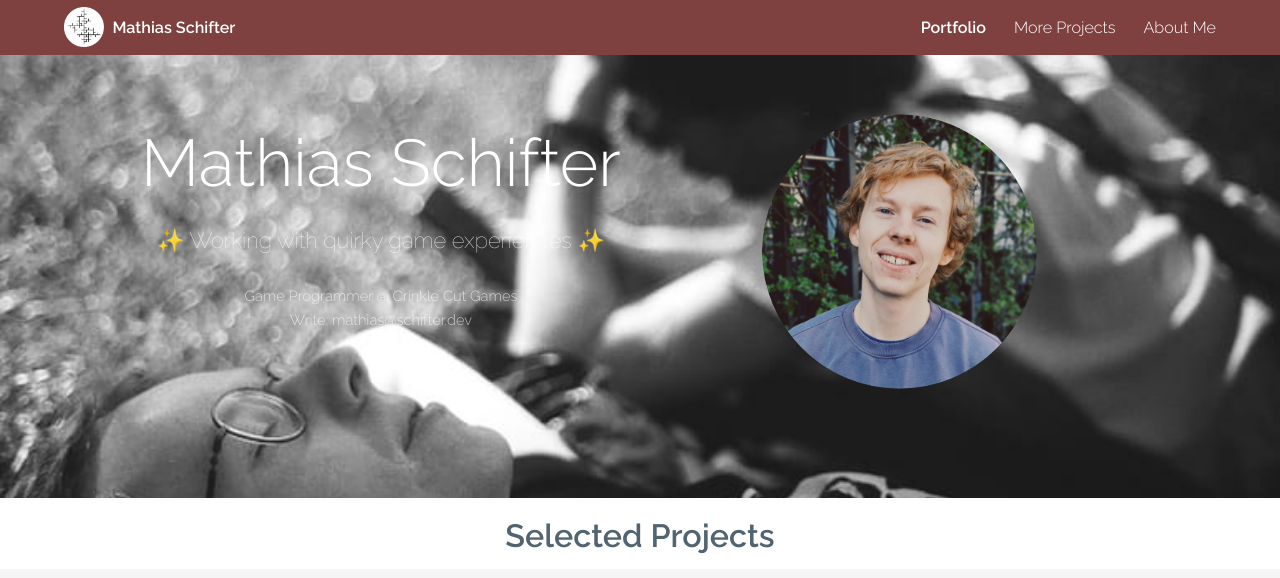
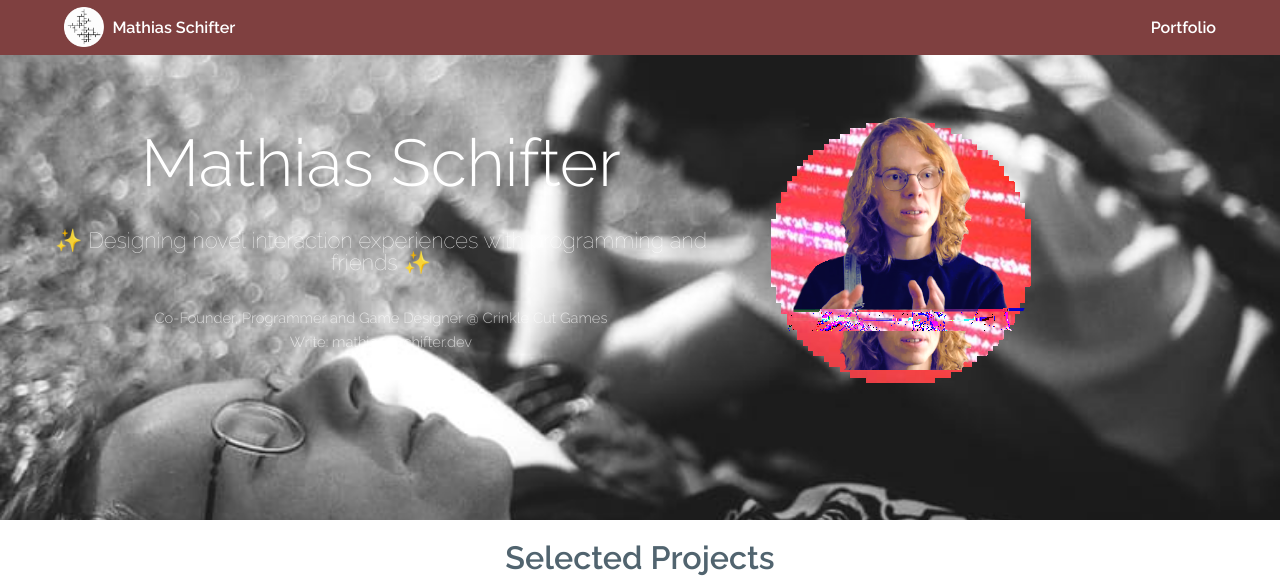
Before and after one commit to 03gle/03gle.github.io, a plain HTML site: page index.html in a window 1280 px wide. Shown: the top 578 px of the page. Drawn offline with Linux system fonts and the light colour scheme.

Commit message:
web 3.0 ready

```diff
--- a/index.html
+++ b/index.html
@@ -26,8 +26,8 @@
 
 			<nav id="nav">
 				<a href="/" target="_self"><bold>Portfolio</bold></a>
-				<a href="more.html" target="_self">More Projects</a>
-				<a href="about.html" target="_self">About Me</a>
+				<!--<a href="more.html" target="_self">More Projects</a>-->
+				<!--<a href="about.html" target="_self">About Me</a>-->
 				<!--<a href="cv.html" target="_self">CV</a>-->
 			</nav>
 			<a href="#navPanel" class="navPanelToggle"><span class="fa fa-bars"></span></a>
@@ -40,8 +40,8 @@
 			<div class="7u 10u$(small)">
 				<div>
 					<h1>Mathias Schifter</h1>
-					<h2>✨ Working with quirky game experiences ✨</h2>
-					<p>Game Programmer @ Crinkle Cut Games<br>Write: mathias@schifter.dev</p>
+					<h2>✨ Designing novel interaction experiences with programming and friends ✨</h2>
+					<p>Co-Founder, Programmer and Game Designer @ Crinkle Cut Games<br>Write: mathias@schifter.dev</p>
 					<!-- <h2>A Game Programmer and Designer, who strives to express themself creatively through code.</h2>
 					<p>Write: mathias@schifter.dev<br>Call: +45 50 52 666 1</p> -->
 					<p><br></p>
@@ -56,7 +56,7 @@
 
 			<div class="3u$ 10u$(small)" id="personPic">
 				<div class="image round">
-					<img src="images/profile.png" alt="Mugshot" width="275" height="275" />
+					<img src="images/test2.png" alt="Mugshot" width="275" height="275" />
 				</div>
 			</div>
 		</div>
```
Also changed, not shown: images/test2.png (added).
